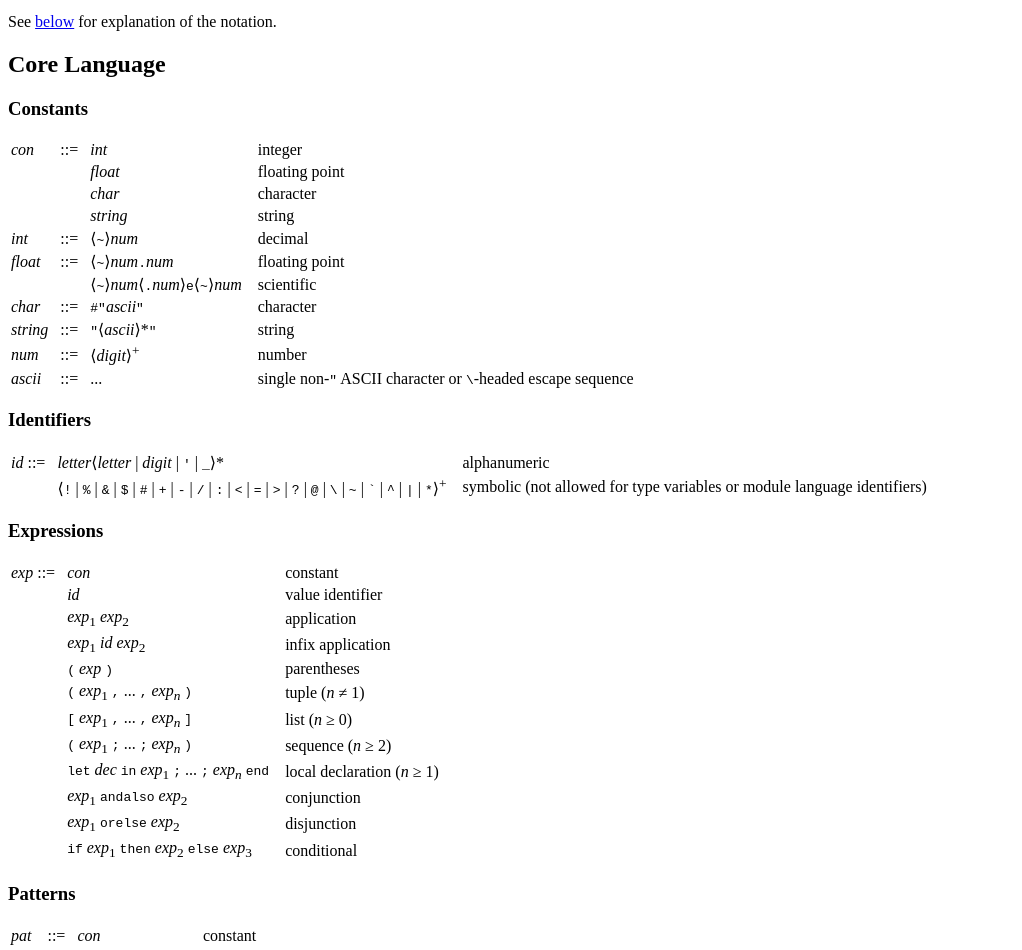
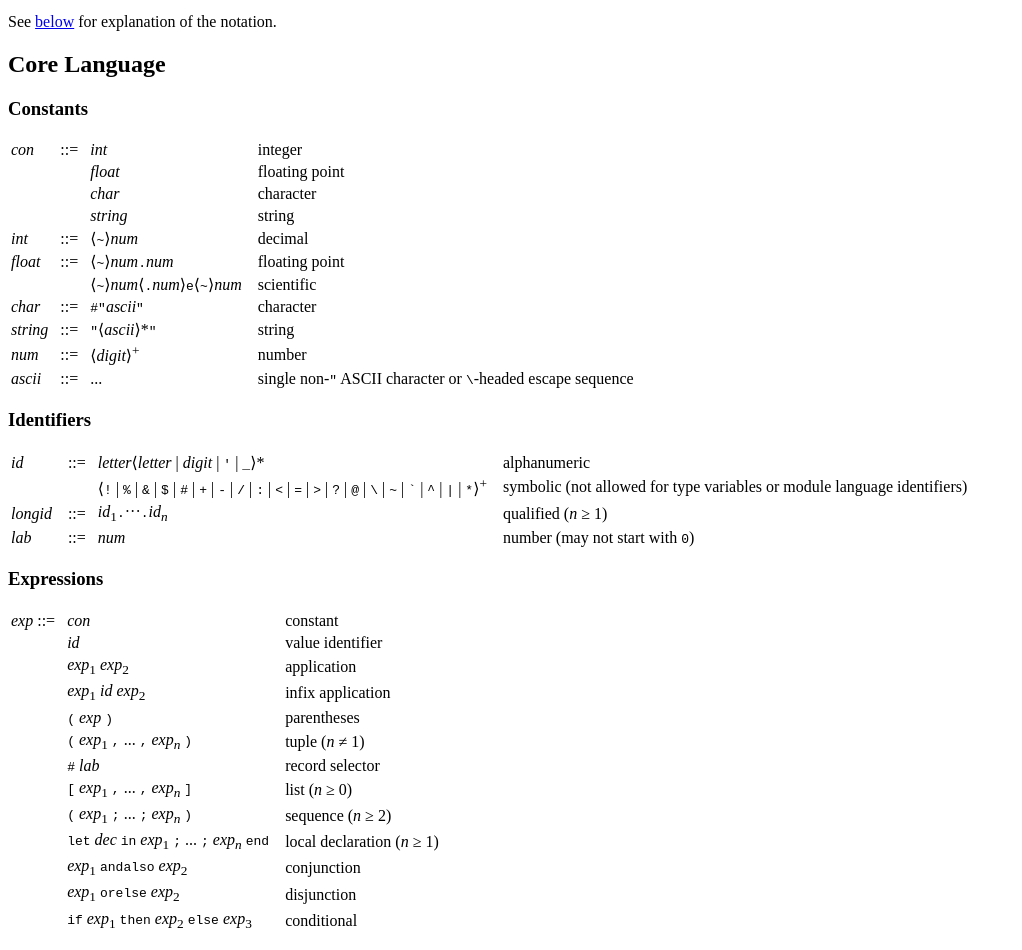
Before and after one commit to stslxg/sml-racket, a plain HTML site: page sml-grammar.html in a window 1280 px wide. Shown: the part 101-1051 px from the top of the page, without its empty margins (0-1022 px from the left). Drawn offline with Linux system fonts and the light colour scheme.

```diff
--- a/sml-grammar.html
+++ b/sml-grammar.html
@@ -149,7 +149,24 @@
     <td> &#10216;<tt>!</tt> | <tt>%</tt> | <tt>&amp;</tt> | <tt>$</tt> | <tt>#</tt> | <tt>+</tt> | <tt>-</tt> | <tt>/</tt> | <tt>:</tt> | <tt>&lt;</tt> | <tt>=</tt> | <tt>&gt;</tt> | <tt>?</tt> | <tt>@</tt> | <tt>\</tt> | <tt>~</tt> | <tt>`</tt> | <tt>^</tt> | <tt>|</tt> | <tt>*</tt>&#10217;<sup>+</sup> &nbsp;&nbsp;</td>
     <td> symbolic (not allowed for type variables or module language identifiers) </td>
   </tr>
+  <tr>
+    <td> <i>longid</i> &nbsp;&nbsp; </td>
+    <td>::=</td>
+<!--
+  </tr>
+  <tr>
+    <td></td> <td></td>
+-->
+    <td> <i>id</i><sub>1</sub><tt>.</tt>&middot;&middot;&middot;<tt>.</tt><i>id</i><sub><i>n</i></sub> </td>
+    <td> qualified (<i>n</i> &ge; 1) </td>
+  </tr>
+ <tr>
+    <td> <i>lab</i> </td>
+    <td>::=</td>
 
+    <td> <i>num</i> </td>
+    <td> number (may not start with <tt>0</tt>) </td>
+  </tr>
 </tbody></table>
 
 
@@ -192,6 +209,11 @@
     <td> <tt>(</tt> <i>exp</i><sub>1</sub> <tt>,</tt> ... <tt>,</tt>
                     <i>exp</i><sub><i>n</i></sub> <tt>)</tt> </td>
     <td> tuple (<i>n</i> &ne; 1) </td>
+  </tr>
+  <tr>
+    <td></td> <td></td>
+    <td> <tt>#</tt> <i>lab</i> </td>
+    <td> record selector </td>
   </tr>
   <tr>
     <td></td> <td></td>
```
Also changed, not shown: 3 other files.
